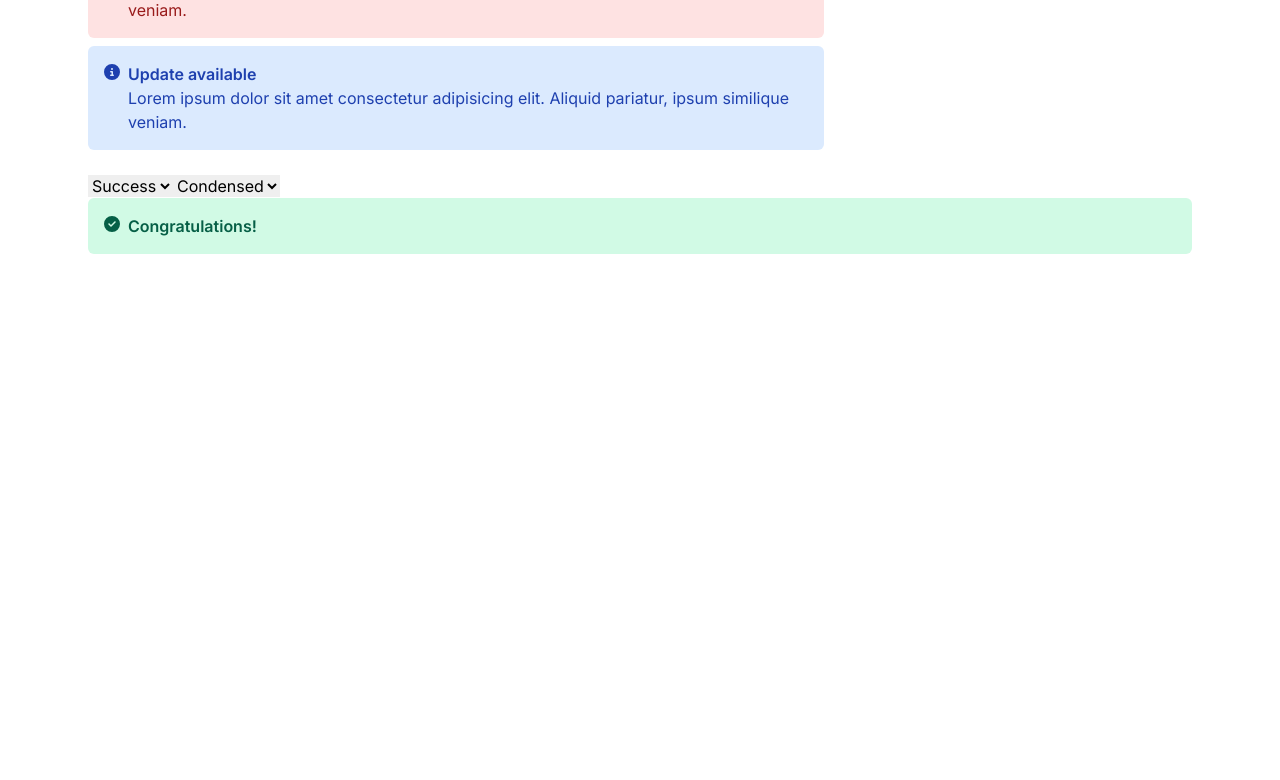
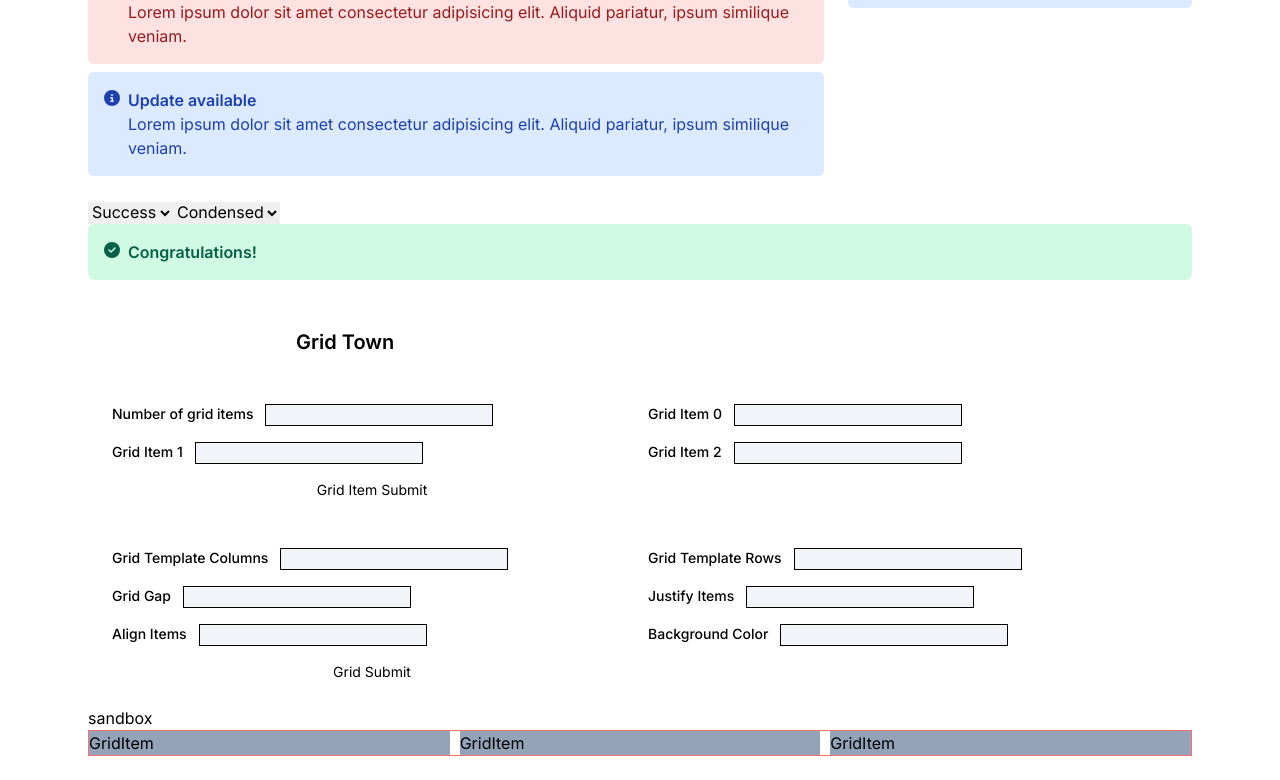
Before and after one commit to evanhill1989/component-city, a Next.js app: page / in a window 1280 px wide. Shown: the part 770-1550 px from the top of the page. Before the commit the page ends 1048 px from the top, so only its background shows below. Built offline with nearby package versions, Linux system fonts and the light colour scheme.

Commit message:
Desktop Input Forms -- Input.jsx

```diff
--- a/src/app/components/Badges/BadgeCreator.jsx
+++ b/src/app/components/Badges/BadgeCreator.jsx
@@ -12,7 +12,7 @@ import Badge from "./Badge";
 import AdvancedBadge from "./AdvancedBadge";
 import clsx from "clsx";
 import BadgeInputForm from "./BadgeInputForm";
-export default function BadgeCreator() {
+export default function BadgeCreator({ children }) {
   const [badgeStyles, setBadgeStyles] = useState({
     color: "gray",
     isPillShape: false,
@@ -130,6 +130,7 @@ If I put a dynamic stylesheet directly in my component ...
 
   return (
     <div>
+      {children}
       <div className="flex gap-2">
         <h4
           className="subsection--title bg-slate-100 ml-0 px-2 pt-1 cursor-pointer "
@@ -152,20 +153,6 @@ If I put a dynamic stylesheet directly in my component ...
           />
           <div className="m-auto w-full bg-emerald-200 p-10">
             <AdvancedBadge advancedBadgeStyles={advancedBadgeStyles} />
-            {/* <div
-              className={`
-             ${advancedBadgeStyles.backgroundColor}
-             ${advancedBadgeStyles.fontWeight}
-              ${advancedBadgeStyles.paddingInline}
-                ${advancedBadgeStyles.paddingBlock}
-                ${advancedBadgeStyles.borderStyle}
-                ${advancedBadgeStyles.borderRadius}
-                ${advancedBadgeStyles.fontSize}
-                 ${advancedBadgeStyles.color}
-                `}
-            >
-              Badge
-            </div> */}
           </div>
         </div>
       ) : (
--- /dev/null
+++ b/src/app/components/GridTown/Grid.jsx
@@ -0,0 +1,48 @@
+import React from "react";
+
+export default function Grid({
+  gridItemStyles = {
+    gridItems: "3",
+  },
+  gridStyles = {
+    gridTemplateColumns: "repeat(3, 1fr)",
+    gridTemplateRows: "",
+    gridGap: "10px",
+    justifyItems: "",
+    alignItems: "",
+    backgroundColor: "",
+  },
+}) {
+  const {
+    gridTemplateColumns,
+    gridTemplateRows,
+    gridGap,
+    justifyItems,
+    alignItems,
+    backgroundColor,
+  } = gridStyles;
+
+  const { gridItems } = gridItemStyles;
+
+  const styleObject = {
+    gridTemplateColumns: gridTemplateColumns,
+    gridTemplateRows: gridTemplateRows,
+    gridGap: gridGap,
+    justifyItems: justifyItems,
+    alignItems: alignItems,
+    backgroundColor: backgroundColor,
+  };
+
+  return (
+    <>
+      <h5>sandbox</h5>
+      <div className="grid border border-red-400" style={styleObject}>
+        {Array.from({ length: gridItems }, (_, i) => (
+          <div key={i}>
+            <p className="bg-slate-400 col-auto row-auto">GridItem</p>
+          </div>
+        ))}
+      </div>
+    </>
+  );
+}
--- /dev/null
+++ b/src/app/components/GridTown/GridCreator.jsx
@@ -0,0 +1,73 @@
+"use client";
+
+import { useState } from "react";
+import Grid from "./Grid";
+import GridTownForm from "./GridTownForm";
+import GridItemForm from "./GridItemForm";
+
+export default function GridCreator({ children }) {
+  const [gridStyles, setGridStyles] = useState({
+    gridTemplateColumns: "repeat(3, 1fr)",
+    gridTemplateRows: "",
+    gridGap: "10px",
+    justifyItems: "",
+    alignItems: "",
+    backgroundColor: "",
+  });
+
+  const [gridItemStyles, setGridItemStyles] = useState({
+    gridItems: "3",
+  });
+
+  function handleGridItemSubmit(event) {
+    event.preventDefault();
+    console.log("Inside handle Grid submit");
+    const formData = new FormData(event.target);
+    // console.log(formData);
+
+    const gridItems = formData.get("gridItems");
+    setGridItemStyles({
+      gridItems,
+    });
+  }
+  function handleGridSubmit(event) {
+    event.preventDefault();
+    console.log("Inside handle Grid submit");
+    const formData = new FormData(event.target);
+    // console.log(formData);
+
+    const gridTemplateColumns = formData.get("gridTemplateColumns");
+    const gridTemplateRows = formData.get("gridTemplateRows");
+    const gridGap = formData.get("gridGap");
+    const justifyItems = formData.get("justifyItems");
+    const alignItems = formData.get("alignItems");
+    const backgroundColor = formData.get("backgroundColor");
+
+    setGridStyles({
+      gridTemplateColumns,
+      gridTemplateRows,
+      gridGap,
+      justifyItems,
+      alignItems,
+      backgroundColor,
+    });
+    // setAdvancedBadgeStyles({
+    //   color,
+    //   backgroundColor,
+    //   fontWeight,
+    //   fontSize,
+    //   paddingInline,
+    //   paddingBlock,
+    //   borderRadius,
+    // });
+  }
+
+  return (
+    <div>
+      {children}
+      <GridItemForm handleGridItemSubmit={handleGridItemSubmit} />
+      <GridTownForm handleGridSubmit={handleGridSubmit} />
+      <Grid gridItemStyles={gridItemStyles} gridStyles={gridStyles} />
+    </div>
+  );
+}
--- /dev/null
+++ b/src/app/components/GridTown/GridItemForm.jsx
@@ -0,0 +1,40 @@
+import React from "react";
+import Input from "../Input";
+
+export default function GridItemForm({
+  handleGridItemSubmit,
+  gridItemStyles = { gridItems: "3" },
+}) {
+  const { gridItems } = gridItemStyles;
+  return (
+    <>
+      <form
+        onSubmit={(event) => handleGridItemSubmit(event)}
+        className="badge-creator-inputs p-6 grid grid-flow-row grid-cols-2 gap-4 text-sm"
+      >
+        <label className="flex gap-3 font-medium" htmlFor="gridItems">
+          Number of grid items
+          <input
+            type="text"
+            className="px-2 font-normal bg-slate-100 border border-black"
+            // onChange={(event) => handleAdvancedChange(event)}
+            name="gridItems"
+            id="gridItems"
+            placeholder=""
+          />
+        </label>
+        {Array.from({ length: gridItems }, (_, i) => (
+          <div key={i}>
+            <Input
+              labelText={`Grid Item ${i}`}
+              id={`gridItem${i}`}
+              name={`gridItem${i}`}
+            />
+          </div>
+        ))}
+
+        <button>Grid Item Submit</button>
+      </form>
+    </>
+  );
+}
--- /dev/null
+++ b/src/app/components/GridTown/GridTown.jsx
@@ -0,0 +1,47 @@
+"use client";
+
+import React from "react";
+
+function handleGridSubmit(event) {
+  event.preventDefault();
+  console.log("Inside handle Grid submit");
+  // const formData = new FormData(event.target);
+  // console.log(formData);
+  // const color = formData.get("color");
+  // const backgroundColor = formData.get("backgroundColor");
+  // const fontWeight = formData.get("fontWeight");
+  // const fontSize = formData.get("fontSize");
+  // const paddingInline = formData.get("paddingInline");
+  // const paddingBlock = formData.get("paddingBlock");
+
+  // const borderRadius = formData.get("borderRadius");
+  // console.log(
+  //   color,
+  //   backgroundColor,
+  //   fontWeight,
+  //   fontSize,
+  //   paddingInline,
+  //   paddingBlock,
+  //   borderRadius
+  // );
+  // setAdvancedBadgeStyles({
+  //   color,
+  //   backgroundColor,
+  //   fontWeight,
+  //   fontSize,
+  //   paddingInline,
+  //   paddingBlock,
+  //   borderRadius,
+  // });
+}
+
+function GridTown({ children }) {
+  return (
+    <div handleGridSubmit={handleGridSubmit}>
+      <h3>From GridTown component</h3>
+      {children}
+    </div>
+  );
+}
+
+export default GridTown;
--- /dev/null
+++ b/src/app/components/GridTown/GridTownForm.jsx
@@ -0,0 +1,99 @@
+import React from "react";
+
+function GridTownForm({ handleGridSubmit }) {
+  return (
+    <>
+      <form
+        onSubmit={(event) => handleGridSubmit(event)}
+        className="badge-creator-inputs p-6 grid grid-flow-row grid-cols-2 gap-4 text-sm"
+      >
+        {/* <label className="flex gap-3 font-medium" htmlFor="gridItems">
+          Number of grid items
+          <input
+            type="text"
+            className="px-2 font-normal bg-slate-100 border border-black"
+            // onChange={(event) => handleAdvancedChange(event)}
+            name="gridItems"
+            id="gridItems"
+            placeholder=""
+          />
+        </label> */}
+
+        <label className="flex gap-3 font-medium" htmlFor="gridTemplateColumns">
+          Grid Template Columns
+          <input
+            type="text"
+            className="px-2 font-normal bg-slate-100 border border-black"
+            // onChange={(event) => handleAdvancedChange(event)}
+            name="gridTemplateColumns"
+            id="gridTemplateColumns"
+            placeholder=""
+          />
+        </label>
+        <label className="flex gap-3 font-medium" htmlFor="gridTemplateRows">
+          Grid Template Rows
+          <input
+            type="text"
+            className="px-2 font-normal bg-slate-100 border border-black"
+            // onChange={(event) => handleAdvancedChange(event)}
+            name="gridTemplateRows"
+            id="gridTemplateRows"
+            placeholder=""
+          />
+        </label>
+
+        <label className="flex gap-3 font-medium" htmlFor="gridGap">
+          Grid Gap
+          <input
+            type="text"
+            className="px-2 font-normal bg-slate-100 border border-black"
+            // onChange={(event) => handleAdvancedChange(event)}
+            name="gridGap"
+            id="gridGap"
+            placeholder=""
+          />
+        </label>
+
+        <label className="flex gap-3 font-medium" htmlFor="justifyItems">
+          Justify Items
+          <input
+            type="text"
+            className="px-2 font-normal bg-slate-100 border border-black"
+            // onChange={(event) => handleAdvancedChange(event)}
+            name="justifyItems"
+            id="justifyItems"
+            placeholder=""
+          />
+        </label>
+
+        <label className="flex gap-3 font-medium" htmlFor="alignItems">
+          Align Items
+          <input
+            type="text"
+            className="px-2 font-normal bg-slate-100 border border-black"
+            // onChange={(event) => handleAdvancedChange(event)}
+            name="alignItems"
+            id="alignItems"
+            placeholder=""
+          />
+        </label>
+
+        <label className="flex gap-3 font-medium" htmlFor="backgroundColor">
+          Background Color
+          <input
+            type="text"
+            className="px-2 font-normal bg-slate-100 border border-black"
+            // onChange={(event) => handleAdvancedChange(event)}
+            name="backgroundColor"
+            id="backgroundColor"
+            placeholder=""
+          />
+        </label>
+
+        <button>Grid Submit</button>
+      </form>
+    </>
+  );
+}
+
+export default GridTownForm;
--- /dev/null
+++ b/src/app/components/Input.jsx
@@ -0,0 +1,19 @@
+import React from "react";
+
+export default function Input({ labelText, name, id }) {
+  return (
+    <>
+      <label className="flex gap-3 font-medium" htmlFor="gridItems">
+        {labelText}
+        <input
+          type="text"
+          className="px-2 font-normal bg-slate-100 border border-black"
+          // onChange={(event) => handleAdvancedChange(event)}
+          name={name}
+          id={id}
+          placeholder=""
+        />
+      </label>
+    </>
+  );
+}
--- a/src/app/page.js
+++ b/src/app/page.js
@@ -6,6 +6,8 @@ import Badge from "./components/Badges/Badge";
 import Banner from "./components/Banner/Banner";
 import BannerExamples from "./components/Banner/BannerExamples";
 import BannerCreator from "./components/Banner/BannerCreator";
+
+import GridCreator from "./components/GridTown/GridCreator";
 export default function Home() {
   return (
     <main className="flex flex-col items-center">
@@ -25,6 +27,10 @@ export default function Home() {
             <Banner />
           </BannerCreator>
         </Section>
+        <Section>
+          <h3 className="text-xl px-52 font-semibold">Grid Town</h3>
+          <GridCreator />
+        </Section>
       </div>
     </main>
   );
```
